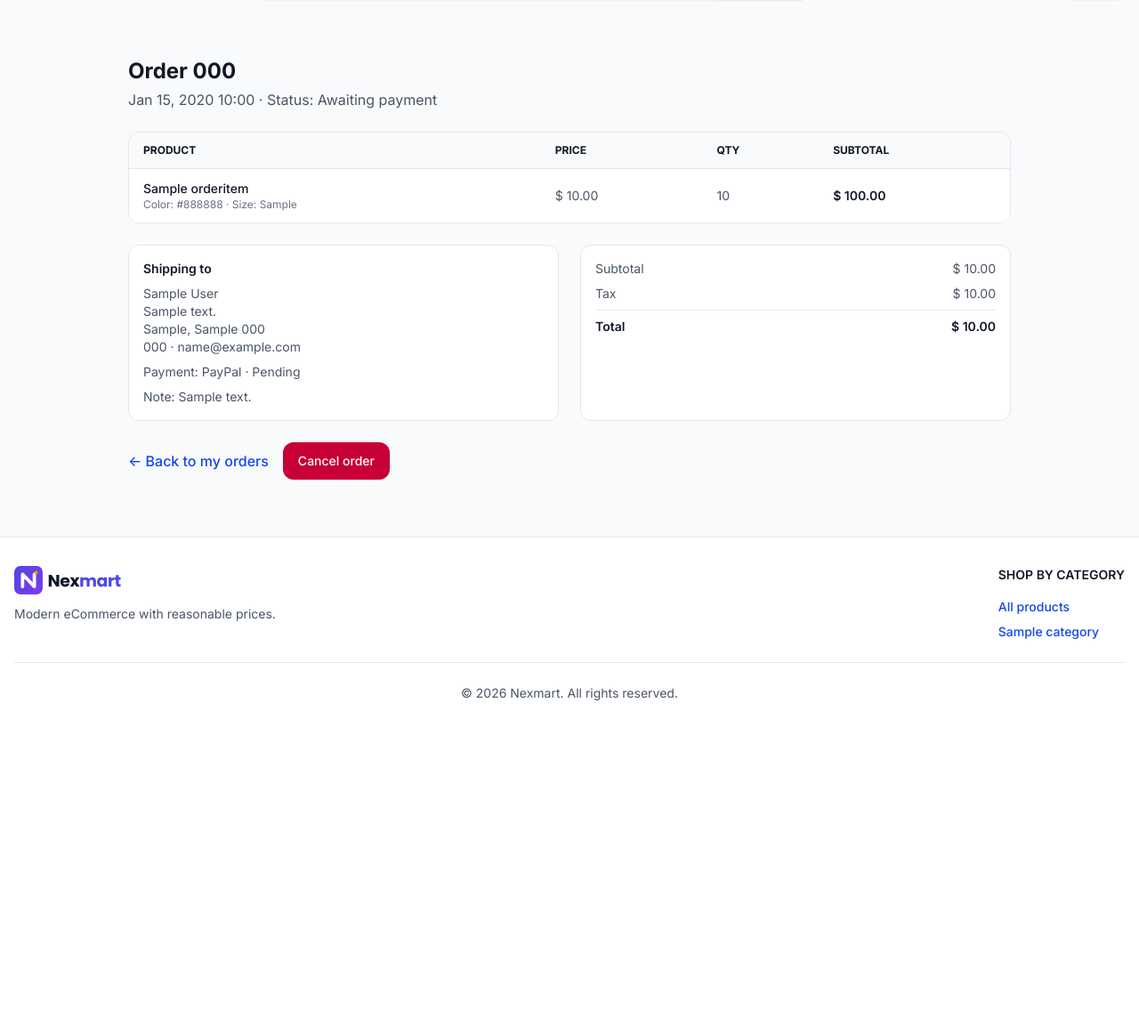
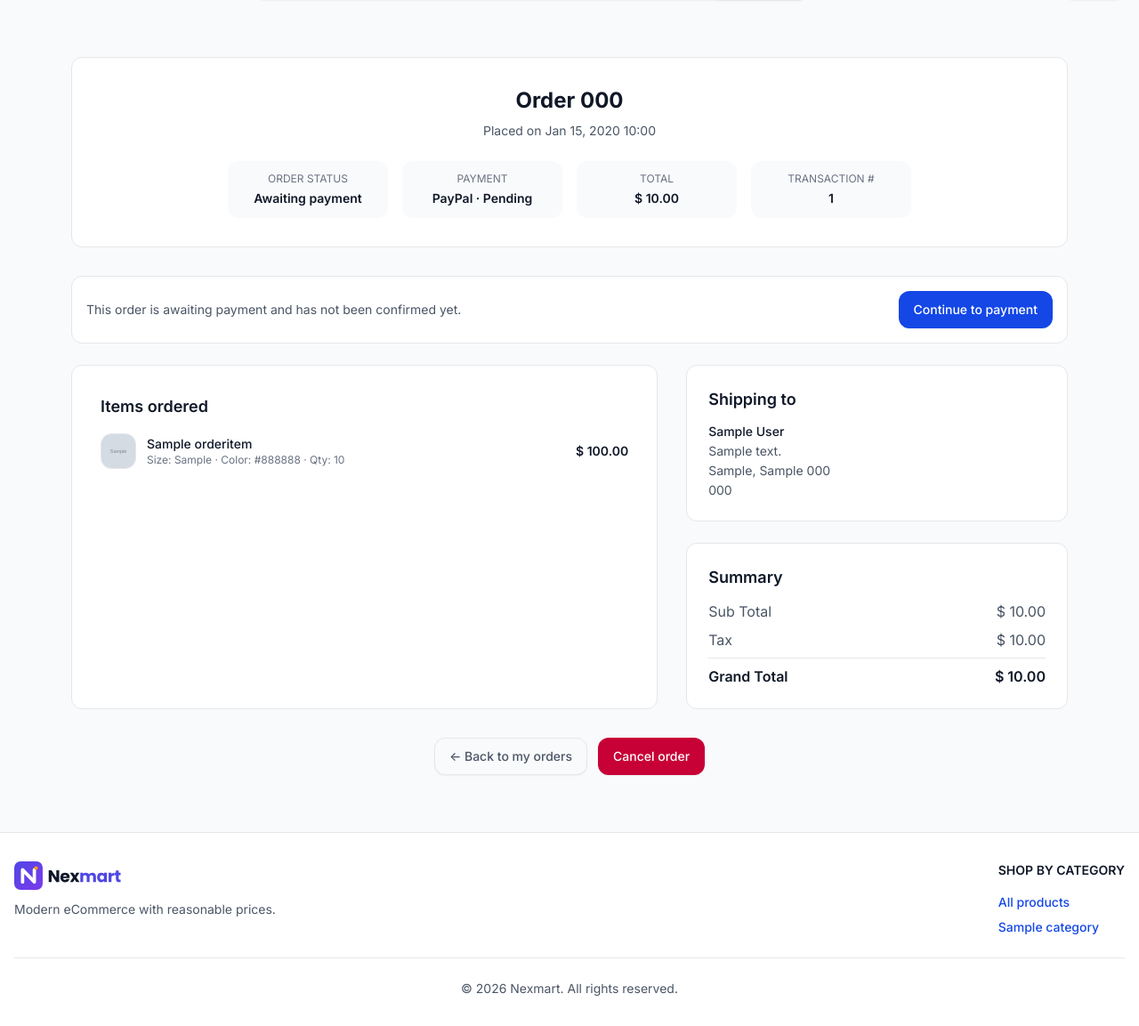
Before and after one commit to skarnatachan/nexmart, a Django app: page /orders/000/ in a window 1280 px wide. Shown: the part 111-1264 px from the top of the page at 89% size. Before the commit the page ends 898 px from the top, so only its background shows below. Run offline with Django 5.2, Linux system fonts and the light colour scheme; a user stored in the database is signed in; tables that the repository leaves empty hold one stand-in row (values such as "Sample post"); grey boxes marked "Sample" are stand-in pictures; parts of the project's set-up code (start-up, migrations or seed data) failed here and were passed over; some libraries are stand-ins or nearby versions.

Commit message:
Restyle order detail page to match order complete page
Share items/shipping/summary markup via _order_body partial, add status
tiles and a continue-to-payment notice for unpaid orders.

Co-Authored-By: Claude Sonnet 5.5 <noreply@anthropic.com>

```diff
--- /dev/null
+++ b/orders/templates/orders/_order_body.html
@@ -0,0 +1,43 @@
+{% load humanize %}
+        <div class="grid gap-6 lg:grid-cols-5 lg:gap-8">
+            <div class="rounded-base border border-default bg-neutral-primary-soft p-6 sm:p-8 lg:col-span-3">
+                <h2 class="mb-4 text-lg font-semibold text-heading">Items ordered</h2>
+                <ul class="divide-y divide-default">
+                    {% for item in order.items.all %}
+                        <li class="flex items-center gap-3 py-2.5 first:pt-0 last:pb-0">
+                            {% if item.product.product_image %}
+                                <img src="{{ item.product.product_image.url }}" alt="{{ item.product_name }}"
+                                     class="h-10 w-10 shrink-0 rounded-base border border-default object-cover"/>
+                            {% else %}
+                                <div class="h-10 w-10 shrink-0 rounded-base border border-default bg-neutral-secondary-medium"></div>
+                            {% endif %}
+                            <div class="min-w-0 flex-1 text-sm">
+                                <p class="font-medium text-heading">{{ item.product_name }}</p>
+                                <p class="text-xs text-body-subtle">Size: {{ item.size }} · Color: {{ item.color|title }} · Qty: {{ item.quantity }}</p>
+                            </div>
+                            <p class="whitespace-nowrap text-sm font-semibold text-heading">$ {{ item.sub_total|intcomma }}</p>
+                        </li>
+                    {% endfor %}
+                </ul>
+            </div>
+
+            <div class="space-y-6 lg:col-span-2">
+                <div class="rounded-base border border-default bg-neutral-primary-soft p-6">
+                    <h2 class="mb-3 text-lg font-semibold text-heading">Shipping to</h2>
+                    <address class="space-y-0.5 text-sm not-italic text-body">
+                        <p class="font-medium text-heading">{{ order.full_name }}</p>
+                        <p>{{ order.address }}</p>
+                        <p>{{ order.city }}, {{ order.country }} {{ order.zip_code }}</p>
+                        <p>{{ order.phone_number }}</p>
+                    </address>
+                </div>
+                <div class="rounded-base border border-default bg-neutral-primary-soft p-6">
+                    <h2 class="mb-3 text-lg font-semibold text-heading">Summary</h2>
+                    <div class="flex justify-between text-body"><span>Sub Total</span><span>$ {{ order.subtotal|intcomma }}</span></div>
+                    <div class="mt-2 flex justify-between text-body"><span>Tax</span><span>$ {{ order.tax_total|intcomma }}</span></div>
+                    <div class="mt-2 flex justify-between border-t border-default pt-2 text-heading">
+                        <span class="font-semibold">Grand Total</span><span class="font-semibold">$ {{ order.total|intcomma }}</span>
+                    </div>
+                </div>
+            </div>
+        </div>
--- a/orders/templates/orders/_order_summary.html
+++ /dev/null
@@ -1,36 +0,0 @@
-{% load humanize %}
-<div class="overflow-x-auto rounded-base border border-default">
-    <table class="w-full text-left text-sm text-body">
-        <thead class="bg-neutral-secondary-medium text-xs uppercase text-heading">
-            <tr><th class="px-4 py-3">Product</th><th class="px-4 py-3">Price</th><th class="px-4 py-3">Qty</th><th class="px-4 py-3">Subtotal</th></tr>
-        </thead>
-        <tbody>
-            {% for item in order.items.all %}
-                <tr class="border-t border-default bg-neutral-primary-soft">
-                    <td class="px-4 py-3"><span class="font-medium text-heading">{{ item.product_name }}</span>
-                        <p class="text-xs text-body-subtle">Color: {{ item.color|title }} · Size: {{ item.size }}</p></td>
-                    <td class="px-4 py-3">$ {{ item.price|intcomma }}</td>
-                    <td class="px-4 py-3">{{ item.quantity }}</td>
-                    <td class="px-4 py-3 font-semibold text-heading">$ {{ item.sub_total|intcomma }}</td>
-                </tr>
-            {% endfor %}
-        </tbody>
-    </table>
-</div>
-<div class="mt-6 grid gap-6 md:grid-cols-2">
-    <div class="rounded-base border border-default bg-neutral-primary-soft p-4 text-sm text-body">
-        <h3 class="mb-2 font-semibold text-heading">Shipping to</h3>
-        <p>{{ order.full_name }}</p>
-        <p>{{ order.address }}</p>
-        <p>{{ order.city }}, {{ order.country }} {{ order.zip_code }}</p>
-        <p>{{ order.phone_number }} · {{ order.email }}</p>
-        <p class="mt-2">Payment: {{ order.get_payment_method_display }} · {{ order.get_payment_status_display }}</p>
-        {% if order.order_note %}<p class="mt-2">Note: {{ order.order_note }}</p>{% endif %}
-    </div>
-    <div class="rounded-base border border-default bg-neutral-primary-soft p-4 text-sm text-body">
-        <div class="flex justify-between"><span>Subtotal</span><span>$ {{ order.subtotal|intcomma }}</span></div>
-        <div class="mt-2 flex justify-between"><span>Tax</span><span>$ {{ order.tax_total|intcomma }}</span></div>
-        <div class="mt-2 flex justify-between border-t border-default pt-2 text-heading">
-            <span class="font-semibold">Total</span><span class="font-semibold">$ {{ order.total|intcomma }}</span></div>
-    </div>
-</div>
--- a/orders/templates/orders/order_detail.html
+++ b/orders/templates/orders/order_detail.html
@@ -1,16 +1,47 @@
 {% extends 'base.html' %}
+{% load humanize %}
 {% block title %}Order {{ order.order_number }} - Nexmart{% endblock title %}
+{% block main_width %}max-w-6xl{% endblock main_width %}
 {% block content %}
     <section class="py-4 antialiased md:py-8">
-        <h1 class="mb-1 text-2xl font-bold text-heading">Order {{ order.order_number }}</h1>
-        <p class="mb-6 text-body">{{ order.created_at|date:"M d, Y H:i" }} · Status: {{ order.get_status_display }}</p>
-        {% include 'orders/_order_summary.html' %}
-        <div class="mt-6 flex items-center gap-4">
-            <a href="{% url 'order_list' %}" class="link">&larr; Back to my orders</a>
+        <div class="mb-8 rounded-base border border-default bg-neutral-primary-soft p-6 text-center sm:p-8">
+            <h1 class="text-2xl font-bold text-heading">Order {{ order.order_number }}</h1>
+            <p class="mt-2 text-sm text-body">Placed on {{ order.created_at|date:"M d, Y H:i" }}</p>
+            <dl class="mx-auto mt-6 grid max-w-3xl gap-4 text-sm sm:grid-cols-2 lg:grid-cols-4">
+                <div class="rounded-base bg-neutral-secondary-medium p-3">
+                    <dt class="text-xs uppercase text-body-subtle">Order status</dt>
+                    <dd class="mt-1 font-semibold text-heading">{{ order.get_status_display }}</dd>
+                </div>
+                <div class="rounded-base bg-neutral-secondary-medium p-3">
+                    <dt class="text-xs uppercase text-body-subtle">Payment</dt>
+                    <dd class="mt-1 font-semibold text-heading">{{ order.get_payment_method_display }} · {{ order.get_payment_status_display }}</dd>
+                </div>
+                <div class="rounded-base bg-neutral-secondary-medium p-3">
+                    <dt class="text-xs uppercase text-body-subtle">Total</dt>
+                    <dd class="mt-1 font-semibold text-heading">$ {{ order.total|intcomma }}</dd>
+                </div>
+                <div class="rounded-base bg-neutral-secondary-medium p-3">
+                    <dt class="text-xs uppercase text-body-subtle">Transaction #</dt>
+                    <dd class="mt-1 break-all font-semibold text-heading">{{ order.transaction_id|default:"—" }}</dd>
+                </div>
+            </dl>
+        </div>
+
+        {% if order.status == 'awaiting_payment' %}
+            <div class="mb-6 flex flex-col items-start justify-between gap-3 rounded-base border border-default bg-neutral-primary-soft p-4 text-sm text-body sm:flex-row sm:items-center">
+                <p>This order is awaiting payment and has not been confirmed yet.</p>
+                <a href="{% url 'payment' order.order_number %}" class="btn-primary">Continue to payment</a>
+            </div>
+        {% endif %}
+
+        {% include 'orders/_order_body.html' %}
+
+        <div class="mt-8 flex flex-col gap-3 sm:flex-row sm:justify-center">
+            <a href="{% url 'order_list' %}" class="btn-secondary text-center">&larr; Back to my orders</a>
             {% if order.can_cancel %}
                 <form method="post" action="{% url 'order_cancel' order.order_number %}">
                     {% csrf_token %}
-                    <button type="submit" class="btn-danger cursor-pointer">Cancel order</button>
+                    <button type="submit" class="btn-danger w-full cursor-pointer">Cancel order</button>
                 </form>
             {% endif %}
         </div>
```
Also changed, not shown: orders/templates/orders/order_complete.html (+1 -42 lines), static/css/style.css.
